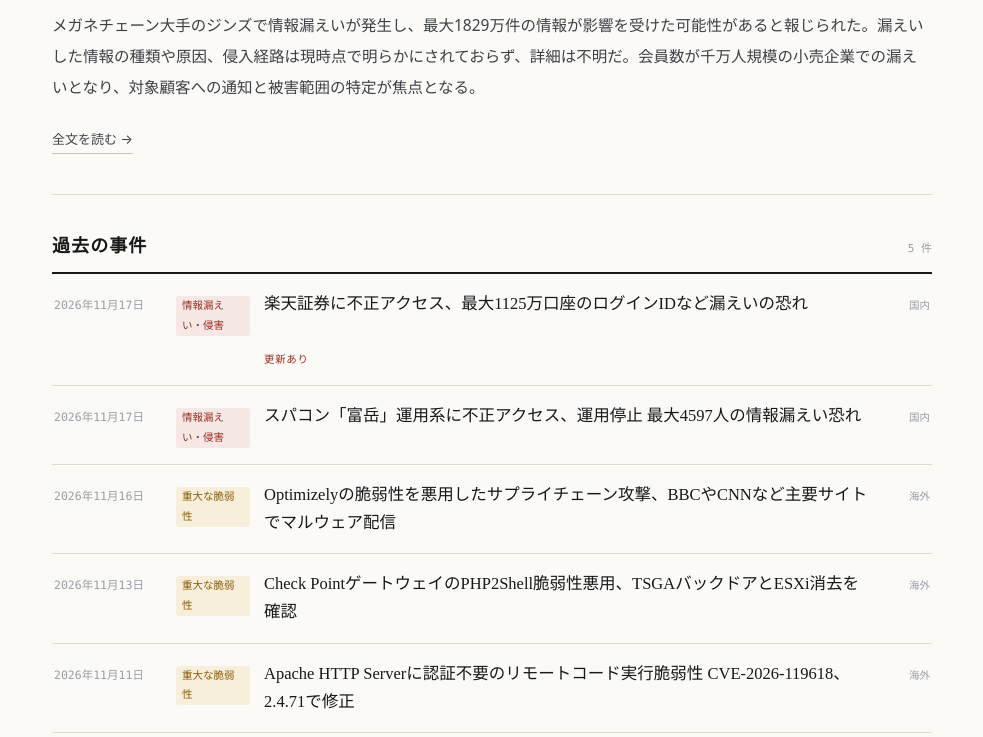
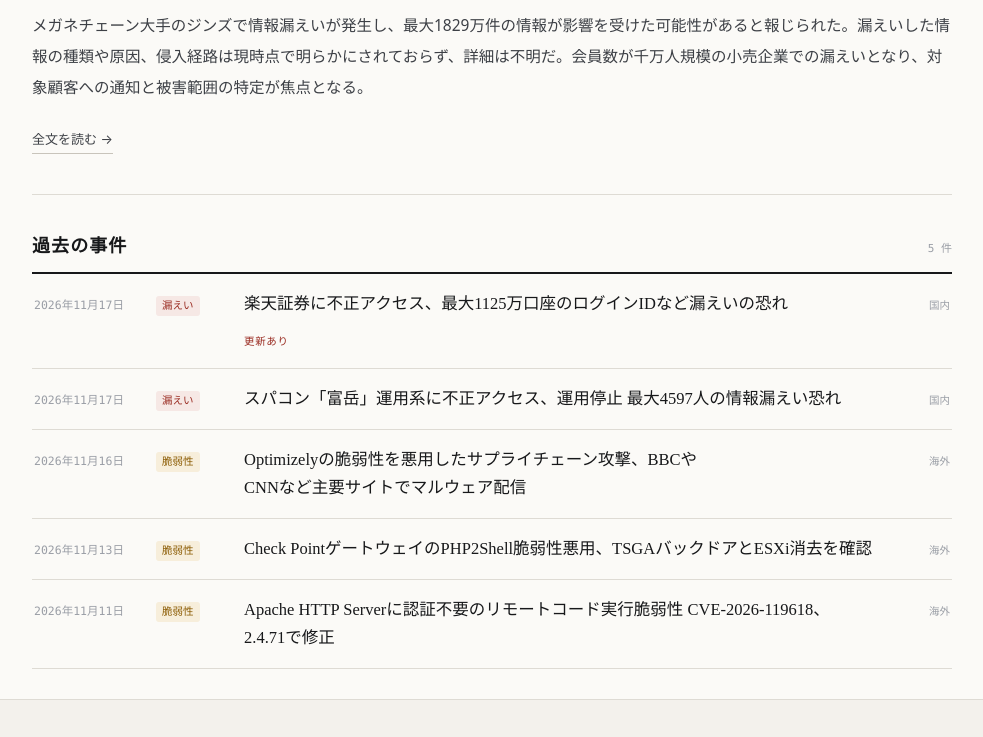
Before and after one commit to HiroshiOkada/security-incident-news, a plain HTML site: page index.html in a window 1280 px wide. Shown: the part 398-1135 px from the top of the page, without its empty margins (148-1131 px from the left). Drawn offline with Linux system fonts and the light colour scheme.

Commit message:
Polish list layout: short category badges, Japanese phrase-aware wrapping

```diff
--- a/assets/site.css
+++ b/assets/site.css
@@ -52,7 +52,7 @@ body {
 a { color: inherit; }
 a:hover { color: var(--accent); }
 
-.wrap { width: min(880px, 100% - 44px); margin-inline: auto; }
+.wrap { width: min(920px, 100% - 44px); margin-inline: auto; }
 
 /* ---------- masthead ---------- */
 .masthead { border-bottom: 1px solid var(--line); padding: 26px 0 30px; text-align: center; }
@@ -93,7 +93,7 @@ a:hover { color: var(--accent); }
 
 .hero-title {
   font-family: var(--serif); font-weight: 600; font-size: 30px; line-height: 1.55;
-  margin: 0 0 18px; letter-spacing: .01em;
+  margin: 0 0 18px; letter-spacing: .01em; text-wrap: pretty; word-break: auto-phrase;
 }
 .hero-title a { text-decoration: none; }
 .hero-title a:hover { color: var(--ink); text-decoration: underline; text-decoration-color: var(--line-strong); text-underline-offset: 6px; }
@@ -118,8 +118,8 @@ a:hover { color: var(--accent); }
 }
 .row a:hover .row-title { color: var(--accent); }
 .row-date { font-family: var(--mono); font-size: 11.5px; color: var(--faint); }
-.row-badge { font-size: 10.5px; padding: 0 6px; border-radius: 3px; justify-self: start; line-height: 1.9; }
-.row-title { font-family: var(--serif); font-size: 16.5px; line-height: 1.7; }
+.row-badge { font-size: 10.5px; padding: 0 6px; border-radius: 3px; justify-self: start; line-height: 1.9; white-space: nowrap; }
+.row-title { font-family: var(--serif); font-size: 16.5px; line-height: 1.7; text-wrap: pretty; word-break: auto-phrase; }
 .row-region { font-family: var(--mono); font-size: 10.5px; color: var(--faint); text-align: right; }
 .row-updated {
   grid-column: 3; font-size: 10.5px; color: var(--accent);
@@ -138,7 +138,7 @@ a:hover { color: var(--accent); }
 .article-head { padding-bottom: 28px; border-bottom: 1px solid var(--line); }
 .article-head h1 {
   font-family: var(--serif); font-size: 30px; font-weight: 600; line-height: 1.55;
-  margin: 0 0 20px; letter-spacing: .01em;
+  margin: 0 0 20px; letter-spacing: .01em; word-break: auto-phrase;
 }
 .lead { font-size: 16.5px; line-height: 2; color: var(--ink-2); margin: 0; }
 .updated-note { font-family: var(--mono); font-size: 11px; color: var(--accent); margin: 14px 0 0; }
--- a/index.html
+++ b/index.html
@@ -48,7 +48,7 @@
   <ol class="rows"><li class="row">
   <a href="incidents/2026-11-17-rakuten-securities-breach.html">
     <span class="row-date">2026年11月17日</span>
-    <span class="row-badge c-breach">情報漏えい・侵害</span>
+    <span class="row-badge c-breach">漏えい</span>
     <span class="row-title">楽天証券に不正アクセス、最大1125万口座のログインIDなど漏えいの恐れ</span>
     <span class="row-region">国内</span>
     <span class="row-updated">更新あり</span>
@@ -56,7 +56,7 @@
 </li><li class="row">
   <a href="incidents/2026-11-17-fugaku-unauthorized-access.html">
     <span class="row-date">2026年11月17日</span>
-    <span class="row-badge c-breach">情報漏えい・侵害</span>
+    <span class="row-badge c-breach">漏えい</span>
     <span class="row-title">スパコン「富岳」運用系に不正アクセス、運用停止 最大4597人の情報漏えい恐れ</span>
     <span class="row-region">国内</span>
 
@@ -64,7 +64,7 @@
 </li><li class="row">
   <a href="incidents/2026-11-16-optimizely-supply-chain-attack.html">
     <span class="row-date">2026年11月16日</span>
-    <span class="row-badge c-vuln">重大な脆弱性</span>
+    <span class="row-badge c-vuln">脆弱性</span>
     <span class="row-title">Optimizelyの脆弱性を悪用したサプライチェーン攻撃、BBCやCNNなど主要サイトでマルウェア配信</span>
     <span class="row-region">海外</span>
 
@@ -72,7 +72,7 @@
 </li><li class="row">
   <a href="incidents/2026-11-13-check-point-php2shell-tsga.html">
     <span class="row-date">2026年11月13日</span>
-    <span class="row-badge c-vuln">重大な脆弱性</span>
+    <span class="row-badge c-vuln">脆弱性</span>
     <span class="row-title">Check PointゲートウェイのPHP2Shell脆弱性悪用、TSGAバックドアとESXi消去を確認</span>
     <span class="row-region">海外</span>
 
@@ -80,7 +80,7 @@
 </li><li class="row">
   <a href="incidents/2026-11-11-apache-http2-cve-2026-119618.html">
     <span class="row-date">2026年11月11日</span>
-    <span class="row-badge c-vuln">重大な脆弱性</span>
+    <span class="row-badge c-vuln">脆弱性</span>
     <span class="row-title">Apache HTTP Serverに認証不要のリモートコード実行脆弱性 CVE-2026-119618、2.4.71で修正</span>
     <span class="row-region">海外</span>
 
```
Also changed, not shown: 1 other file.
